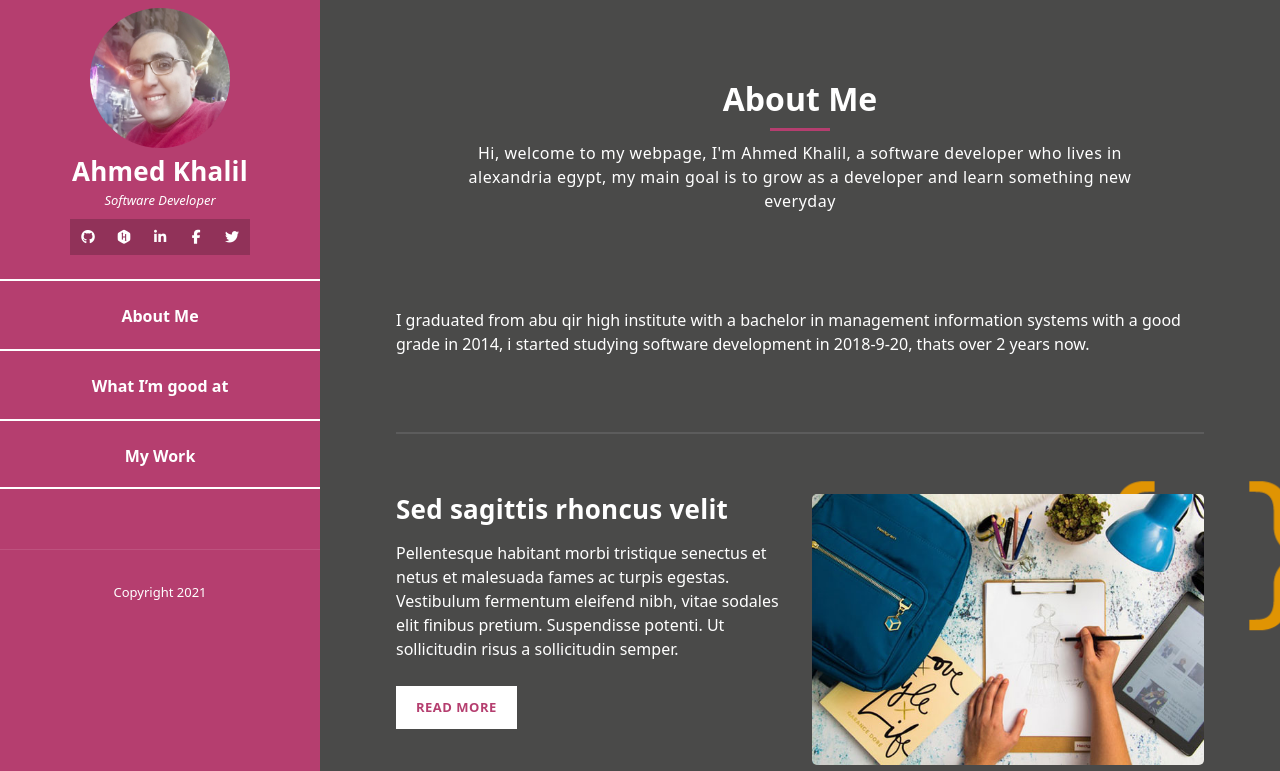
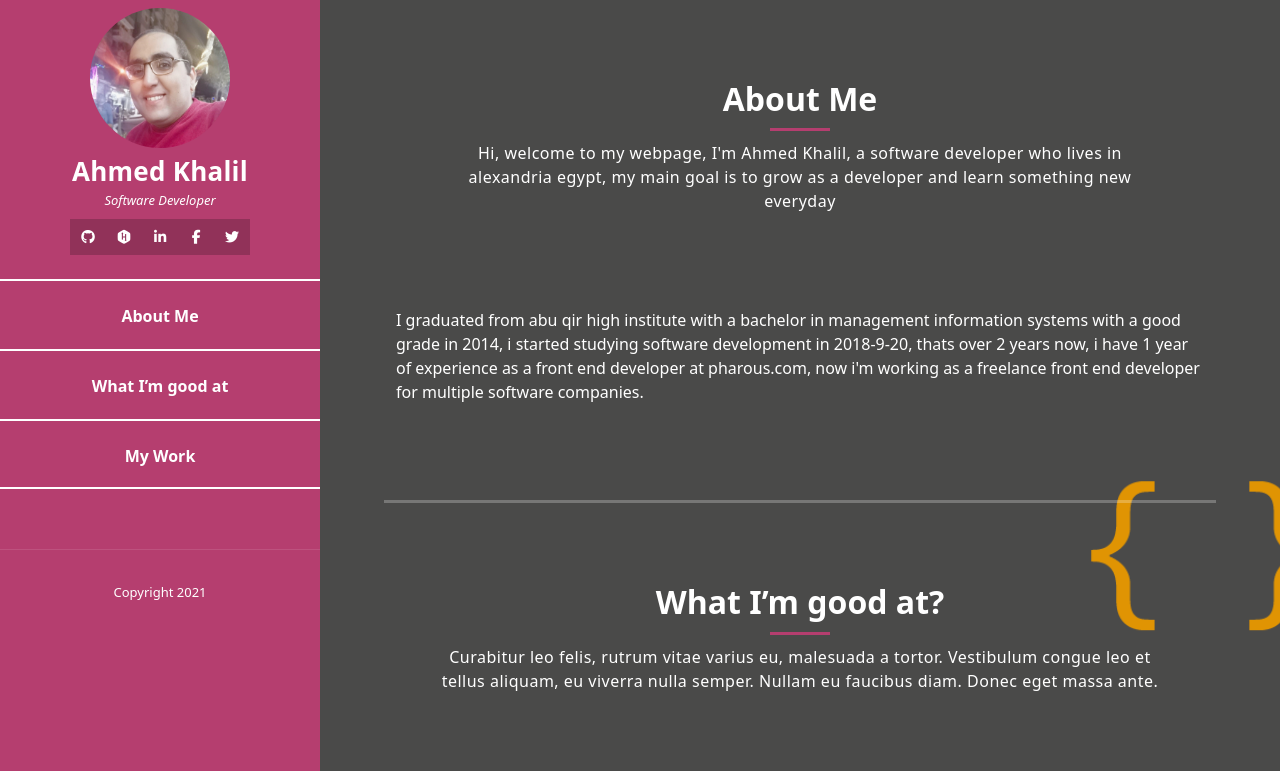
Before and after one commit to ahmedkhalil91518/portfolio-website, an Angular app in the folder frontend/: page / in a window 1280 px wide. Shown: the top 771 px of the page. Built offline with nearby package versions, Linux system fonts and the light colour scheme.

Commit message:
edit the about me section

```diff
--- a/frontend/src/app/app.component.html
+++ b/frontend/src/app/app.component.html
@@ -77,31 +77,10 @@
                 I graduated from abu qir high institute with a bachelor in
                 management information systems with a good grade in 2014, i
                 started studying software development in 2018-9-20, thats over
-                {{ duration() }} years now.
+                {{ duration() }} years now, i have 1 year of experience as a
+                front end developer at pharous.com, now i'm working as a
+                freelance front end developer for multiple software companies.
               </p>
-            </div>
-          </div>
-        </div>
-      </div>
-      <div class="right-image-post">
-        <div class="row">
-          <div class="col-md-6">
-            <div class="left-text">
-              <h4>Sed sagittis rhoncus velit</h4>
-              <p>
-                Pellentesque habitant morbi tristique senectus et netus et
-                malesuada fames ac turpis egestas. Vestibulum fermentum eleifend
-                nibh, vitae sodales elit finibus pretium. Suspendisse potenti.
-                Ut sollicitudin risus a sollicitudin semper.
-              </p>
-              <div class="white-button">
-                <a href="#">Read More</a>
-              </div>
-            </div>
-          </div>
-          <div class="col-md-6">
-            <div class="right-image">
-              <img src="assets/images/right-image.jpg" alt="" />
             </div>
           </div>
         </div>
--- a/frontend/src/app/app.component.scss
+++ b/frontend/src/app/app.component.scss
@@ -280,7 +280,6 @@ html {
     right: 10%;
     left: 35%;
     position: relative;
-    min-height: 100vh;
     padding-bottom: 80px;
     border-bottom: 3px solid rgba(250, 250, 250, 0.25);
 }
```
